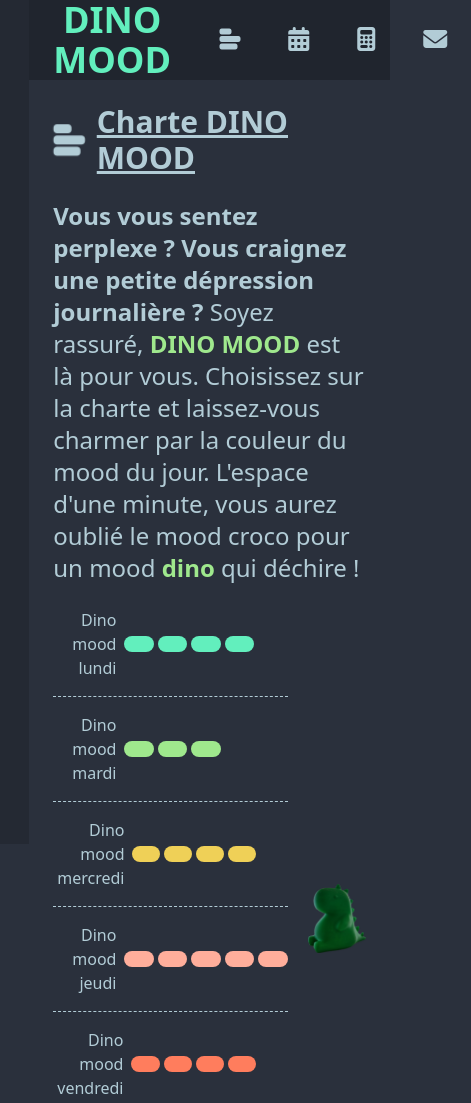
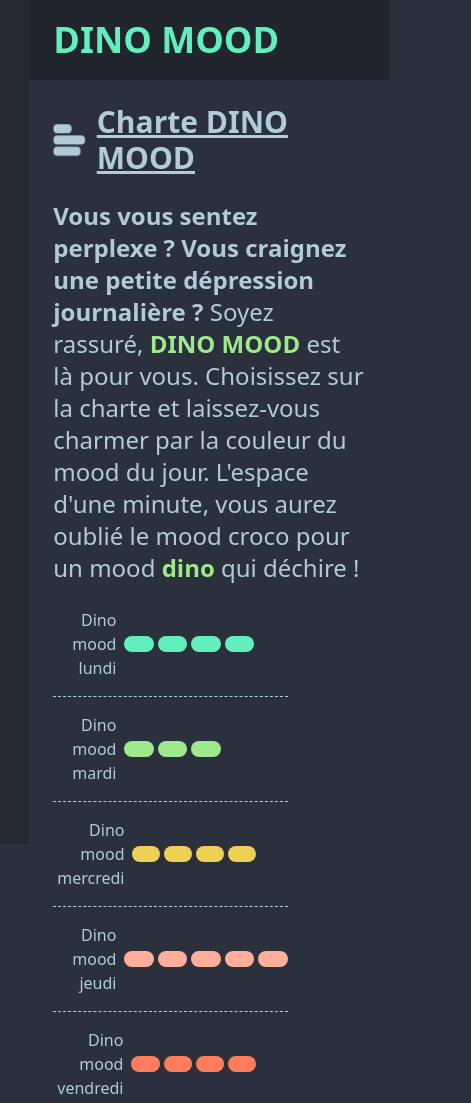
Before and after one commit to alienistic-eng/Alienor.H, a website: page src/index.html in a window 390 px wide. Shown: the top 1103 px of the page, 471 px wide, since content can reach past the window. Drawn offline with Linux system fonts and the light colour scheme.

Commit message:
responsive

```diff
--- a/src/index.html
+++ b/src/index.html
@@ -11,7 +11,7 @@
 
 <body class="flex h-fit">
 
-    <div class="top-0 sticky w-3/40 h-screen bg-base-200 flex flex-col justify-evenly">
+    <div class="top-0 sticky h-screen w-3/40 bg-base-200 flex flex-col justify-evenly">
         <img src="assets/dino.png"
             class="hidden lg:block transition-all duration-300 cursor-pointer filter grayscale hover:grayscale-0 transform -scale-x-100 hue-rotate-40" />
         <img src="assets/dino.png"
@@ -35,18 +35,18 @@
                     <h1 class="text-4xl font-bold text-center mx-6 text-success">
                         DINO MOOD
                     </h1>
-                    <div class="flex items-center justify-center">
+                    <div class="hidden sm:flex items-center justify-center">
                         <a href="#charte">
-                            <i class="hidden md:inline fa-solid fa-chart-simple rotate-90 text-2xl mx-6"></i>
+                            <i class="fa-solid fa-chart-simple rotate-90 text-2xl mx-6"></i>
                         </a>
                         <a href="#jour">
-                            <i class="hidden md:inline fa-solid fa-calendar-days text-2xl mx-6"></i>
+                            <i class="fa-solid fa-calendar-days text-2xl mx-6"></i>
                         </a>
                         <a href="#calculatrice">
-                            <i class="hidden md:inline fa-solid fa-calculator text-2xl mx-6"></i>
+                            <i class="fa-solid fa-calculator text-2xl mx-6"></i>
                         </a>
                         <a href="#contact">
-                            <i class="hidden md:inline fa-solid fa-envelope text-2xl mx-6"></i>
+                            <i class="fa-solid fa-envelope text-2xl mx-6"></i>
                         </a>
                     </div>
                 </div>
@@ -122,7 +122,7 @@
                         </div>
                     </div>
 
-                    <div class="w-1/4">
+                    <div class="w-1/4 hidden sm:flex">
                         <div class="flex items-center justify-center">
                             <img class="w-70 h-auto" src="./assets/dino.png" alt="dino" />
                         </div>
```
Also changed, not shown: src/css/output.css.
